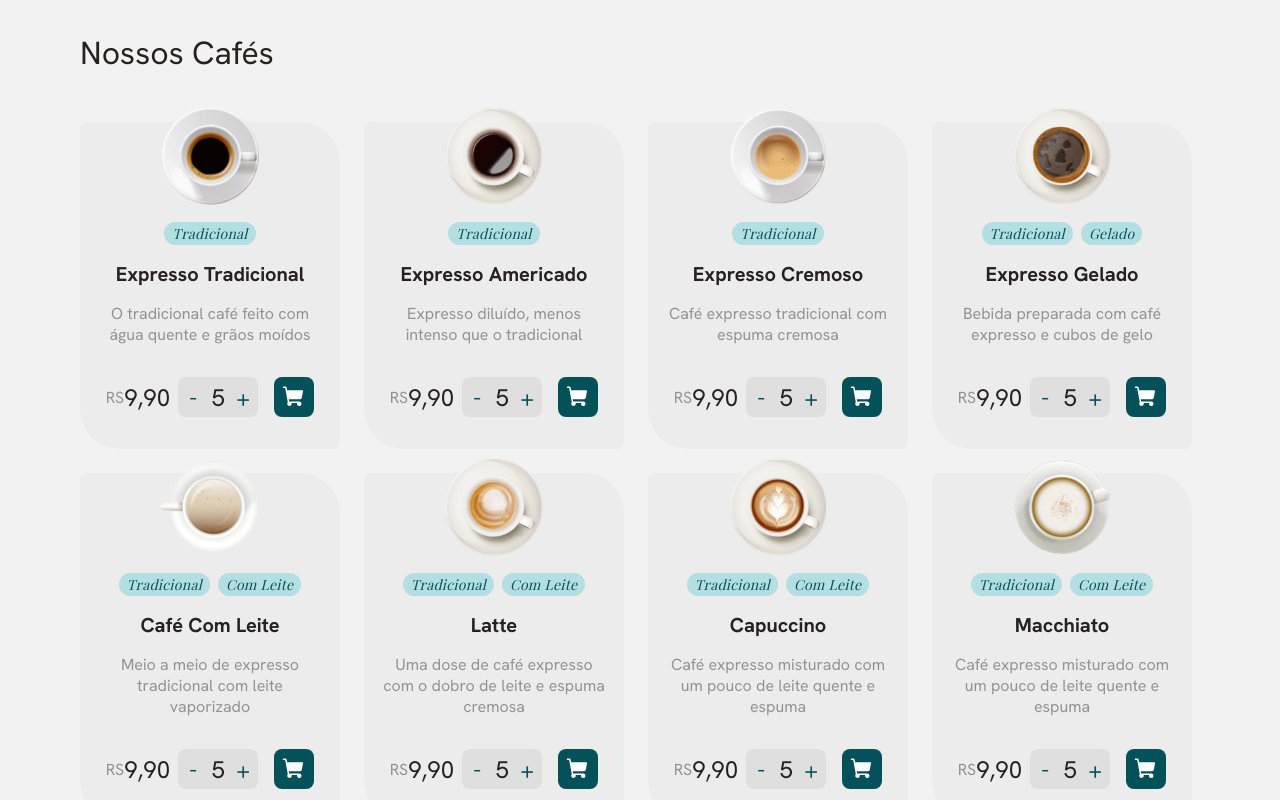
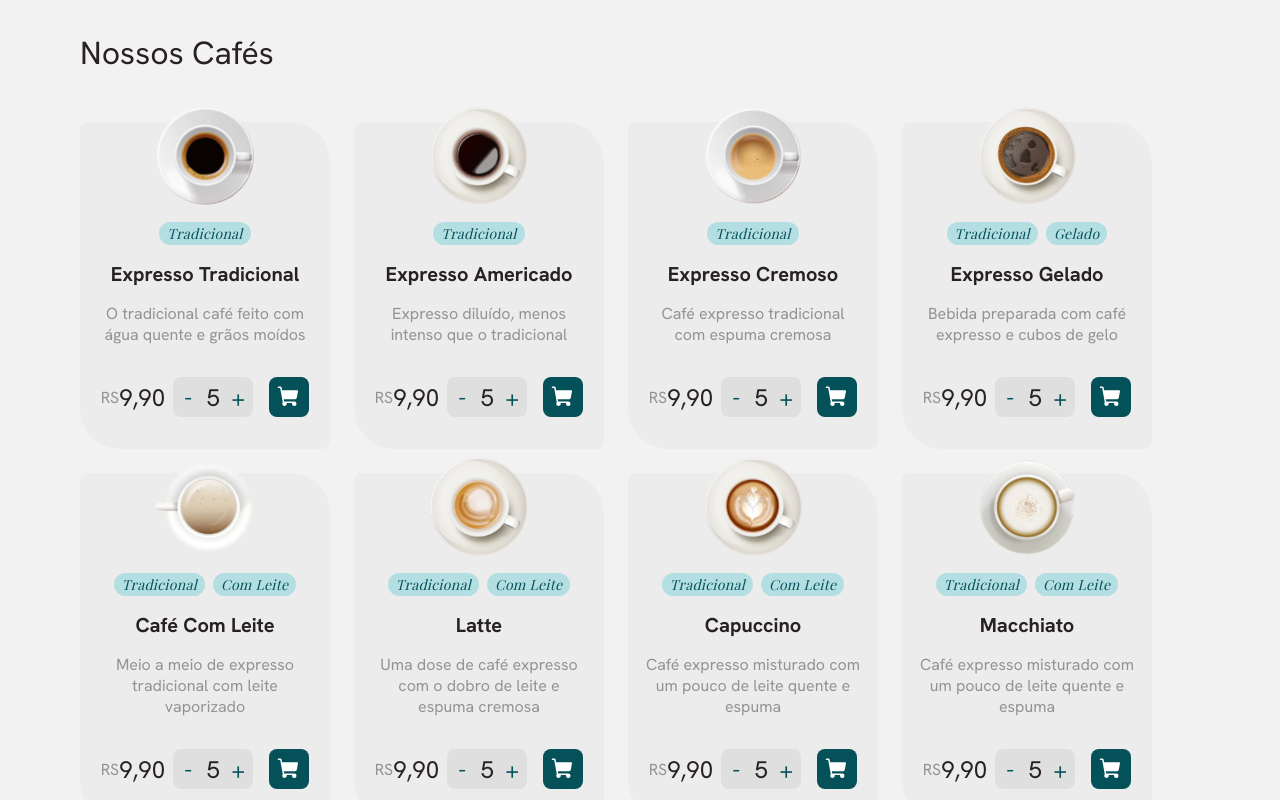
Before and after one commit to eziiel/coffee, a React (Vite) app: page / in a window 1280 px wide. Shown: the part 620-1420 px from the top of the page. Built offline with nearby package versions, Linux system fonts and the light colour scheme.

Commit message:
cart width

```diff
--- a/src/pages/home/items/cardItem/styled.ts
+++ b/src/pages/home/items/cardItem/styled.ts
@@ -8,7 +8,7 @@ export const CoffeeCard = styled.div`
   justify-content: center;
   align-items: center;
 
-  max-width: 260px;
+  max-width: 250px;
   border-radius: 8px 40px 8px 40px;
   padding: 1rem;
   gap: 1rem;
```
